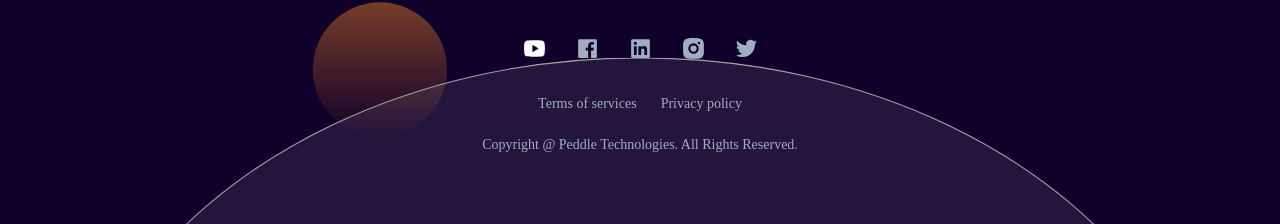
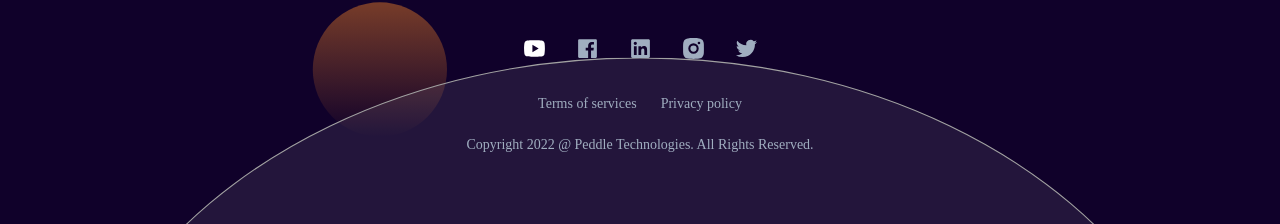
Before and after one commit to I-am-abdulazeez/paddle-frontend-assessment, a React (Vite) app: page /comingsoon in a window 1280 px wide. Shown: the part 833-1057 px from the top of the page. Built offline with nearby package versions, Linux system fonts and the light colour scheme.

Commit message:
feat: footer page with some features

```diff
--- a/src/components/Footer/index.tsx
+++ b/src/components/Footer/index.tsx
@@ -30,7 +30,8 @@ const Footer: React.FC = () => {
         <Link to="#">Privacy policy</Link>
       </HStack>
       <Text textAlign={"center"} color="#A0AEC0" fontSize={"sm"}>
-        Copyright @ Peddle Technologies. All Rights Reserved.
+        Copyright {new Date().getFullYear()} @ Peddle Technologies. All Rights
+        Reserved.
       </Text>
     </VStack>
   );
```
